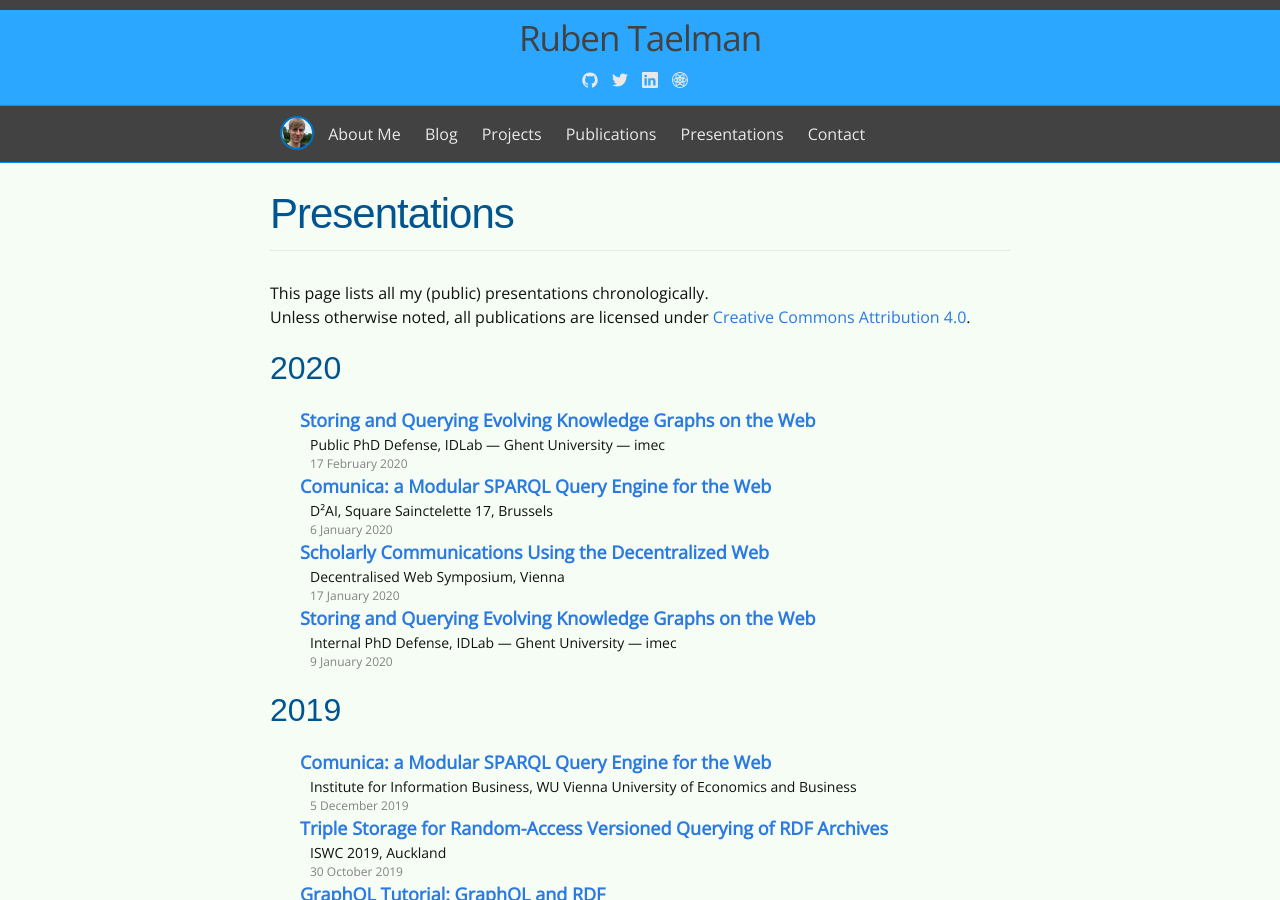
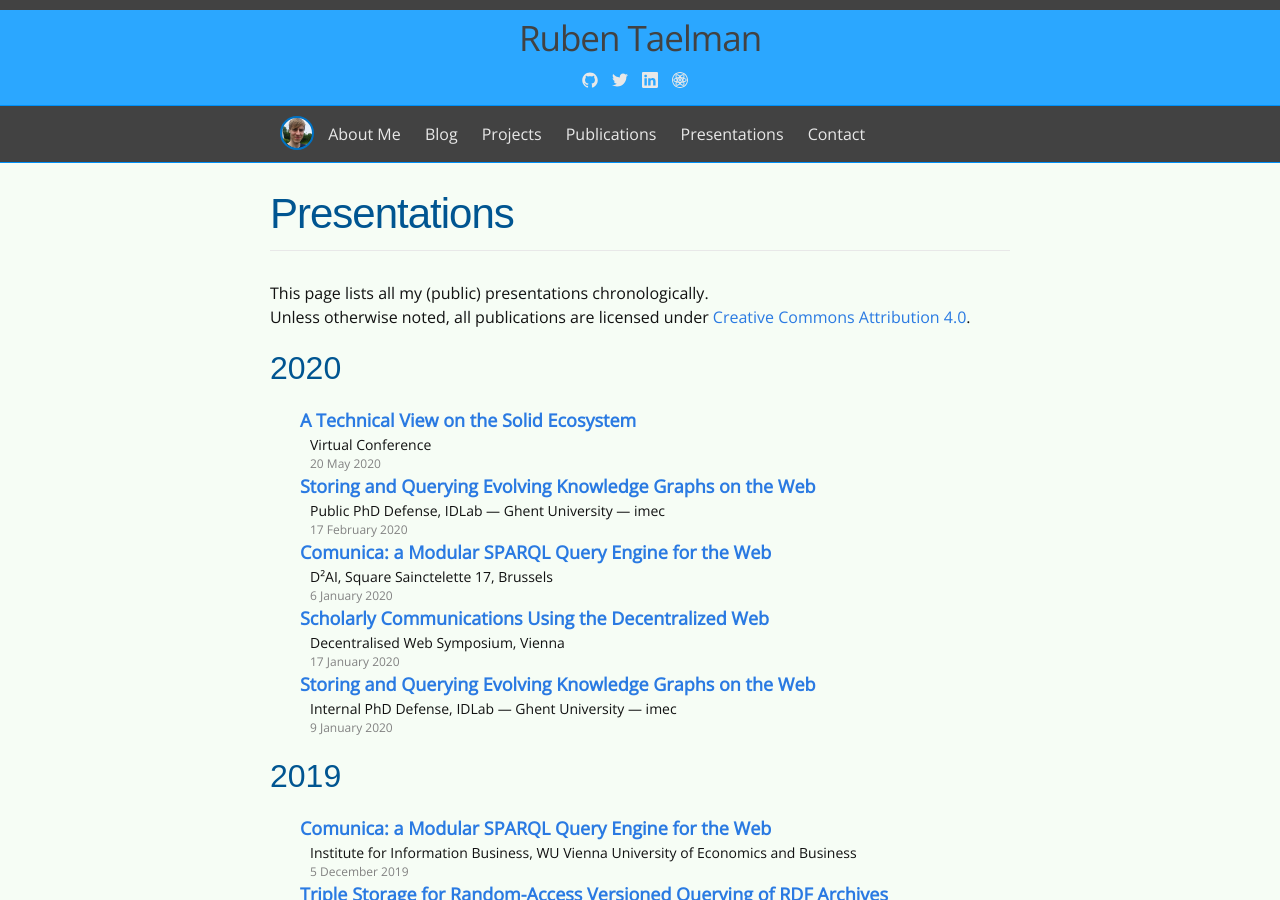
Before and after one commit to rubensworks/rubensworks.net, a Jekyll site: the page built from presentations.md, in a window 1280 px wide and 900 px high. Built offline with Jekyll 4.4.1, drawn with Linux system fonts in a browser that asks for light colours; some web fonts are replaced.

Commit message:
Add OSLCFest 2020 slides

```diff
--- a/_data/presentations.yml
+++ b/_data/presentations.yml
@@ -1,3 +1,8 @@
+"2020-oslc-solid-tecg":
+    title: "A Technical View on the Solid Ecosystem"
+    venue: "Virtual Conference"
+    date: "20 May 2020"
+    url: "https://www.rubensworks.net/raw/slides/2020/oslc-solid-tech/"
 "2020-phd-public":
     title: "Storing and Querying Evolving Knowledge Graphs on the Web"
     venue: "Public PhD Defense, IDLab — Ghent University — imec"
```
